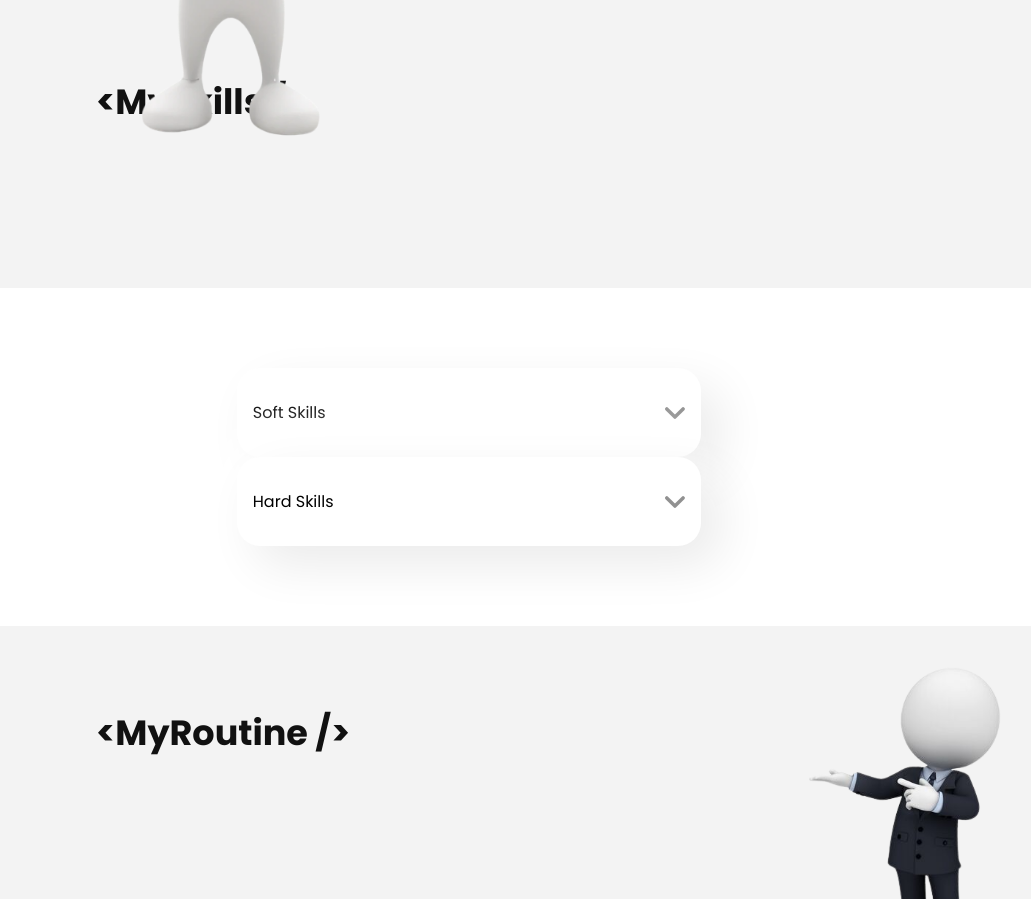
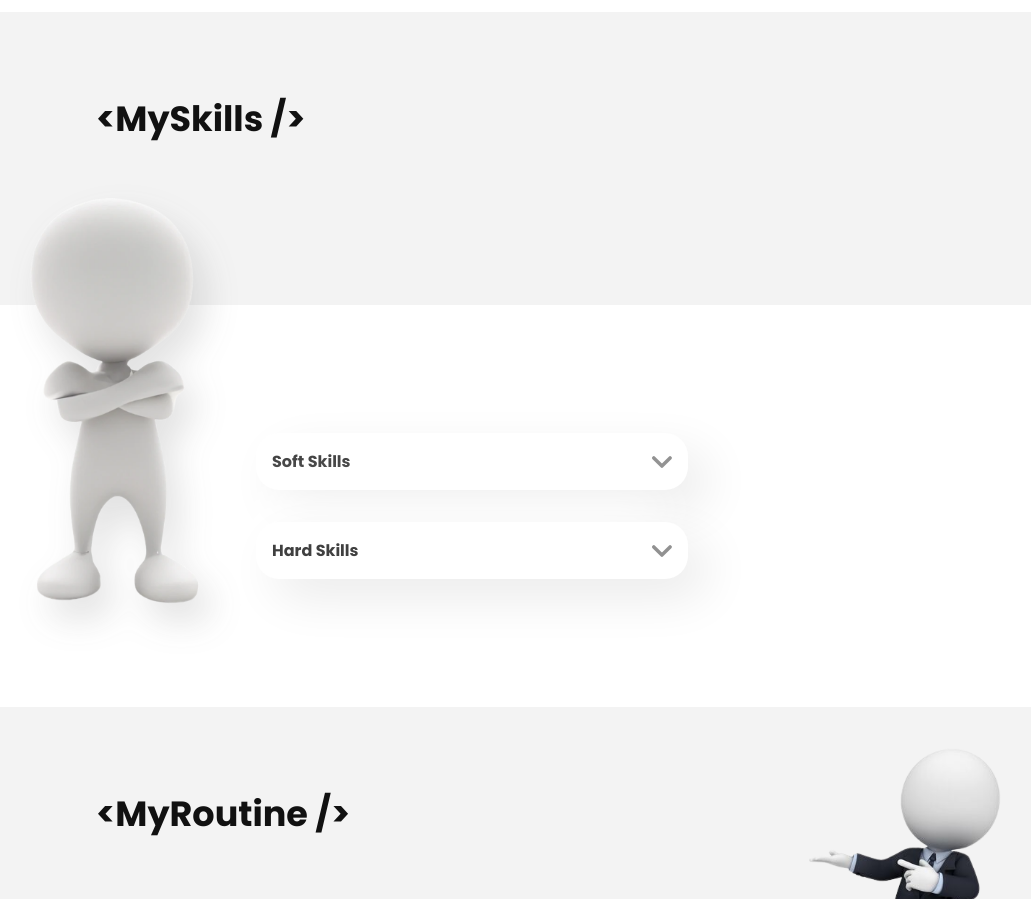
Before and after one commit to lightsource713/portfolio-pessol, a React (Vite) app: page /about in a window 1280 px wide. Shown: the part 1901-2800 px from the top of the page, without its empty margins (144-1175 px from the left). Built offline with nearby package versions, Linux system fonts and the light colour scheme.

Commit message:
update MySkills component

```diff
--- a/src/App.css
+++ b/src/App.css
@@ -6,7 +6,7 @@ body {
   display: grid;
   column-count: 2;
   max-width: 100%;
-  max-height: 100%;
+  height: 100vh ;
   overflow-y: hidden;
 }
 
@@ -25,6 +25,7 @@ body {
   padding-top: 20%;
   cursor: pointer;
   animation: float 4s ease-in-out infinite;
+  filter: drop-shadow(22px 29px 17px #3f3f3f27);
 }
 
 #title {
@@ -35,7 +36,9 @@ body {
   text-align: "center";
   margin-top: 7rem;
 }#firstA{
-  font-family: "newrocker", sans-serif;
+  font-family: "OldEnglishFive", sans-serif; font-weight: 500; font-size: 6.5rem;
+}#secondA{
+  font-family: "OldEnglishFive", sans-serif; font-weight: 600; font-size: 1.9rem;
 }
 
 #subtitle {
--- a/src/components/Header/index.tsx
+++ b/src/components/Header/index.tsx
@@ -7,7 +7,7 @@ export default function Header() {
         <>
             <header className='header'>
                 <a href="/">
-                    <h1><span id='firstA'>A</span>nabe</h1>
+                    <h1><span id='secondA'>A</span>nabe</h1>
                 </a>
                 <div className="links">
                     <NavLink to="/">Home</NavLink>
--- a/src/components/MySkills/index.tsx
+++ b/src/components/MySkills/index.tsx
@@ -3,29 +3,81 @@ import { useState } from 'react'
 
 export default function MySkills() {
 
-    const [visible, setVisible] = useState(false);
+    const [visibleSoft, setVisibleSoft] = useState(false);
+    const [visibleHard, setVisibleHard] = useState(false);
 
     const toggleVisibility = () => {
-        setVisible(!visible);
+        setVisibleSoft(!visibleSoft);
+        setVisibleHard(false);
+    };
+
+    const toggleVisibilityHard = () => {
+        setVisibleHard(!visibleHard);
+        setVisibleSoft(false);
     };
 
     return (
         <>
             <div className="sectionSkills">
-                <img src="./boneco-cruzado.png" className="sectionImg ImgSkills" />
-                <div className="form skillsTag" onClick={toggleVisibility}>
+                <img src="./boneco-cruzado.png" className="ImgSkills" />
+                <div className="skillsTag form" onClick={toggleVisibility}>
                     <p>Soft Skills</p>
                     <img src="./arrow-down.svg" className='icon' />
                 </div>
-                {visible && (
+                {visibleSoft && (
                     <div className="content">
-                        <p>Comunicate</p>
+                        <span>Comunicação</span>
+                        <div className="bar">
+                            <div className="progress f"></div>
+                        </div>
+                        <span>
+                            Habilidades de apresentação</span>
+                        <div className="bar">
+                            <div className="progress s"></div>
+                        </div>
+                        <span>Organização</span>
+                        <div className="bar">
+                            <div className="progress t"></div>
+                        </div>
+                        <span>Criatividade</span>
+                        <div className="bar">
+                            <div className="progress q"></div>
+                        </div>
                     </div>
                 )}
-                <div className="form skillsTag">
-                <p>Hard Skills</p>
-                <img src="./arrow-down.svg" className='icon' />
+                <div className="skillsTag form" onClick={toggleVisibilityHard}>
+                    <p>Hard Skills</p>
+                    <img src="./arrow-down.svg" className='icon' />
                 </div>
+                {visibleHard && (
+                     <div className="content">
+                     <span>JavaScript</span>
+                     <div className="bar">
+                         <div className="progress js"></div>
+                     </div>
+                     <span>
+                         TypeScript</span>
+                     <div className="bar">
+                         <div className="progress ts"></div>
+                     </div>
+                     <span>HTML</span>
+                     <div className="bar">
+                         <div className="progress html"></div>
+                     </div>
+                     <span>CSS</span>
+                     <div className="bar">
+                         <div className="progress css"></div>
+                     </div>
+                     <span>Java</span>
+                     <div className="bar">
+                         <div className="progress java"></div>
+                     </div>
+                     <span>React</span>
+                     <div className="bar">
+                         <div className="progress react"></div>
+                     </div>
+                 </div>
+                )}
             </div>
         </>
     )
--- a/src/components/MySkills/styles.css
+++ b/src/components/MySkills/styles.css
@@ -1,26 +1,41 @@
-.sectionSkills{
+.sectionSkills {
     display: flex;
     flex-direction: column;
     justify-content: center;
     align-items: start;
     margin-top: 5rem;
-
-    padding: 5rem 13rem;
+    gap: 2rem;
+    position: relative;
+    padding: 8rem 15rem;
     background-color: #fff;
 }
-.skillsTag{
+
+.skillsTag {
     display: flex;
     flex-direction: row;
     align-items: center;
     justify-content: space-between;
     width: 50%;
     margin-left: 20%;
-    padding: 2rem 1rem;
+    padding: 1rem 1rem;
+    border-radius: 5px;
+    background: #F3F3F3;
+    user-select: none;
 }
-.icon{
+
+.skillsTag p {
+    color: rgba(0, 0, 0, 0.75);
+    font-family: 'Poppins';
+    font-size: 1rem;
+    font-style: normal;
+    font-weight: 700;
+}
+
+.icon {
     max-width: 20px;
 }
-.content{
+
+.content {
     display: flex;
     flex-direction: column;
     align-items: center;
@@ -29,6 +44,7 @@
     padding: 2rem 1rem;
 
 }
+
 .skills p {
     margin: 1rem 20rem;
     border-radius: 1rem;
@@ -37,10 +53,47 @@
     text-align: left;
     background-color: #dfdfdf;
     width: 50%;
-    height: 2rem;
+    height: 2.6rem;
 }
 
 .ImgSkills {
-    margin-top: 27rem;
-    position:absolute;
+    top: 0;
+    /* Defina a posição superior desejada */
+    left: 0;
+    margin-top: -7rem;
+    margin-left: 6.9rem;
+    filter: drop-shadow(12px 19px 17px #3f3f3f27);
+    max-width: 300px;
+    position: absolute;
 }
+
+.content{
+    display: flex;
+    flex-direction: column;
+    align-items: center;
+    justify-content: center;
+    gap: 0.5rem;
+  } .content span{
+    font-family: 'Poppins';
+    font-size: 1rem;
+    text-align: left;
+    width: 85%;
+    margin-top: 0.7rem;
+    font-weight: 700;
+  }
+  .bar{
+    width: 85%;
+    border-radius: 25px;
+    height: 1rem;
+    background-color: var(--terceary-light);
+  }
+  .progress{
+    border-radius: 25px;
+    /* width: 85%; */
+    height: 1rem;
+  }
+/* softskills */
+.f{width: 79%; background-color: var(--terceary-color);} .s{width: 85%; background-color: #7DB1FF;} .t{width: 70%; background-color: #5fb832;} .q{width: 80%; background-color: #ff7262;}
+
+/* hardskills */
+ .js{width: 89%; background-color: #fed54a;} .ts{width: 65%; background-color: #2d79c7} .html {width: 85%; background-color: #ff6a24} .css{width: 75%; background-color: #632dc7} .java{width:45%; background-color: #9ec72d} .react{width: 55%; background-color: #2bcfec}
--- a/src/index.css
+++ b/src/index.css
@@ -3,10 +3,12 @@
 :root {
     --primary-light: #F3F3F3;
     --secondary-light: #ffffff;
+    --terceary-light: #c9c9c9;
     --primary-dark: #242424;
     --secondary-dark: #4e4e4ebe;
     --primary-color: #0635E0;
     --secondary-color: #7429ff;
+    --terceary-color: #AC80FF;
 }
 
 body{
@@ -36,6 +38,7 @@ body{
 
 .form {
     border-radius: 23px;
+    cursor: pointer;
     background: var(--secondary-light);
     box-shadow: 19px 19px 49px #ebebeb,
         -19px -19px 49px var(--secondary-light);
```
